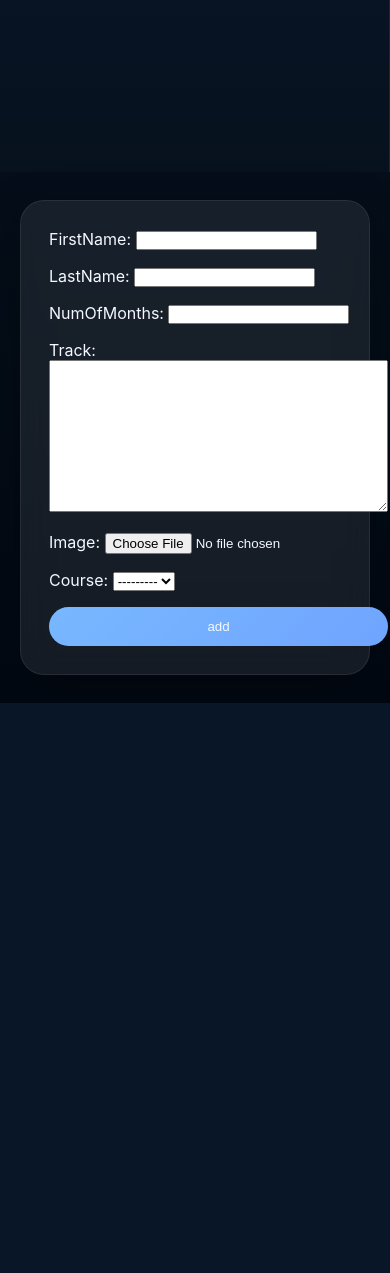
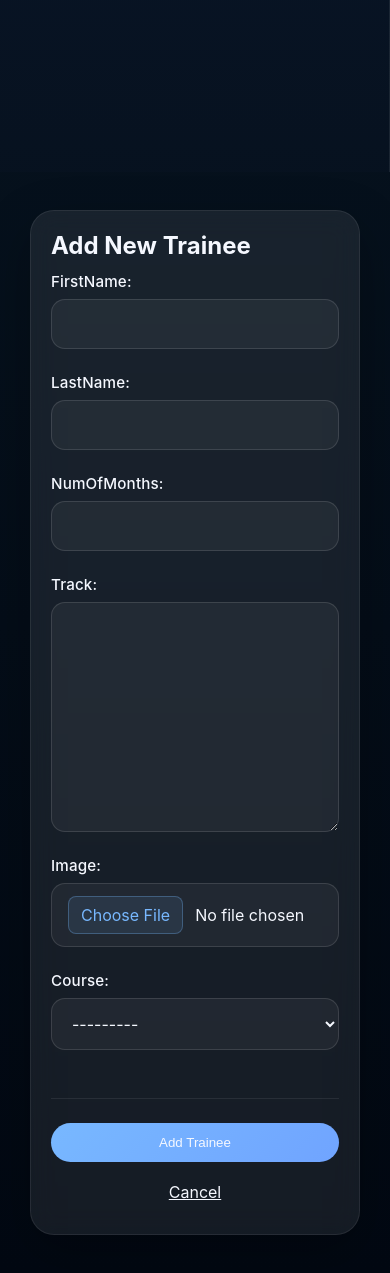
Before and after one commit to Eng-Ayman-Mohamed/Django, a Django app: page /trainee/addTrainee/ in a window 390 px wide. Shown: the part 672-1945 px from the top of the page. Before the commit the page ends 1375 px from the top, so only its background shows below. Run offline with Django 5.2, Linux system fonts and the light colour scheme; data that the repository does not hold is empty.

Commit message:
feat: Enhance trainee forms with improved styling and structure

```diff
--- a/ITIan/static/css/styles.css
+++ b/ITIan/static/css/styles.css
@@ -216,6 +216,9 @@ a {
   font-size: 0.95rem;
   letter-spacing: 0.01em;
 }
+option {
+  background-color: #07121f;
+}
 
 .field-input {
   width: 100%;
@@ -231,6 +234,108 @@ a {
   outline: none;
   border-color: rgba(120, 184, 255, 0.6);
   box-shadow: inset 0 0 0 1px rgba(120, 184, 255, 0.25);
+}
+
+.field-input[type="file"] {
+  padding: 12px 16px;
+  cursor: pointer;
+}
+
+.field-input[type="file"]::file-selector-button {
+  background: rgba(120, 184, 255, 0.1);
+  color: var(--accent);
+  border: 1px solid rgba(120, 184, 255, 0.3);
+  border-radius: 8px;
+  padding: 8px 12px;
+  margin-right: 12px;
+  cursor: pointer;
+  transition: all 0.2s ease;
+}
+
+.field-input[type="file"]::file-selector-button:hover {
+  background: rgba(120, 184, 255, 0.2);
+  border-color: rgba(120, 184, 255, 0.5);
+}
+
+/* Django Form Styles */
+.django-form p {
+  margin: 0 0 16px 0;
+  display: flex;
+  flex-direction: column;
+  gap: 8px;
+}
+
+.django-form label {
+  color: var(--text);
+  font-size: 0.95rem;
+  font-weight: 500;
+  letter-spacing: 0.01em;
+}
+
+.django-form input,
+.django-form select,
+.django-form textarea {
+  width: 100%;
+  padding: 14px 16px;
+  border-radius: 14px;
+  border: 1px solid rgba(255, 255, 255, 0.12);
+  background: rgba(255, 255, 255, 0.05);
+  color: var(--text);
+  font-family: inherit;
+  font-size: 1rem;
+  transition:
+    border-color 0.2s ease,
+    box-shadow 0.2s ease;
+}
+
+.django-form input:focus,
+.django-form select:focus,
+.django-form textarea:focus {
+  outline: none;
+  border-color: rgba(120, 184, 255, 0.6);
+  box-shadow: inset 0 0 0 1px rgba(120, 184, 255, 0.25);
+}
+
+.django-form input[type="file"] {
+  padding: 12px 16px;
+  cursor: pointer;
+}
+
+.django-form input[type="file"]::file-selector-button {
+  background: rgba(120, 184, 255, 0.1);
+  color: var(--accent);
+  border: 1px solid rgba(120, 184, 255, 0.3);
+  border-radius: 8px;
+  padding: 8px 12px;
+  margin-right: 12px;
+  cursor: pointer;
+  transition: all 0.2s ease;
+  font-family: inherit;
+}
+
+.django-form input[type="file"]::file-selector-button:hover {
+  background: rgba(120, 184, 255, 0.2);
+  border-color: rgba(120, 184, 255, 0.5);
+}
+
+.django-form .helptext,
+.django-form .errorlist {
+  color: var(--muted);
+  font-size: 0.85rem;
+  margin-top: 4px;
+}
+
+.django-form .errorlist {
+  color: var(--danger);
+}
+
+.form-actions {
+  display: flex;
+  gap: 12px;
+  justify-content: center;
+  margin-top: 24px;
+  padding-top: 24px;
+  border-top: 1px solid rgba(255, 255, 255, 0.08);
 }
 
 @media (max-width: 900px) {
@@ -261,10 +366,37 @@ a {
   }
 
   .card img {
-    height: 300px;
+    height: 150px;
   }
 
   .detail-card img {
     height: 250px;
   }
+
+  .form-container {
+    padding: 10px;
+    min-height: 50vh;
+  }
+
+  .form-card {
+    padding: 20px;
+    gap: 12px;
+  }
+
+  .form-title {
+    font-size: 1.5rem;
+  }
+
+  .form-actions {
+    flex-direction: column;
+    gap: 8px;
+  }
+
+  .btn {
+    width: 100%;
+  }
+
+  .django-form p {
+    margin-bottom: 12px;
+  }
 }
--- a/ITIan/templates/trainee/list.html
+++ b/ITIan/templates/trainee/list.html
@@ -6,7 +6,7 @@
 {%block content%}
     <h1 class="page-title">List of trainees</h1>
     <a class="btn btn-success" href="{%url 'addTrainee' %}">Add new trainee</a>
-    <a class="btn btn-success" href="{%url 'addNewTrainee' %}">Add new trainee</a>
+    <a class="btn btn-success" href="{%url 'addNewTrainee' %}">Add new django form  trainee</a>
     <div class="cards-grid">
     {% for trainee in trainees %}
         <div class="trainee card trainee-card">
--- a/ITIan/templates/trainee/newTrainee.html
+++ b/ITIan/templates/trainee/newTrainee.html
@@ -4,8 +4,19 @@
     New trainee
 {%endblock%}
 {%block content%}
-<form class="form-card" method="post" enctype="multipart/form-data">
-  {%csrf_token%} {{form.as_p}}
-  <input class="btn btn-primary" type="submit" value="add" />
-</form>
+<div class="form-container">
+  <form
+    class="form-card django-form"
+    method="post"
+    enctype="multipart/form-data"
+  >
+    {%csrf_token%}
+    <h2 class="form-title">Add New Trainee</h2>
+    {{form.as_p}}
+    <div class="form-actions">
+      <button class="btn btn-primary" type="submit">Add Trainee</button>
+      <a class="btn btn-secondary" href="{% url 'trainees' %}">Cancel</a>
+    </div>
+  </form>
+</div>
 {%endblock%}
```
